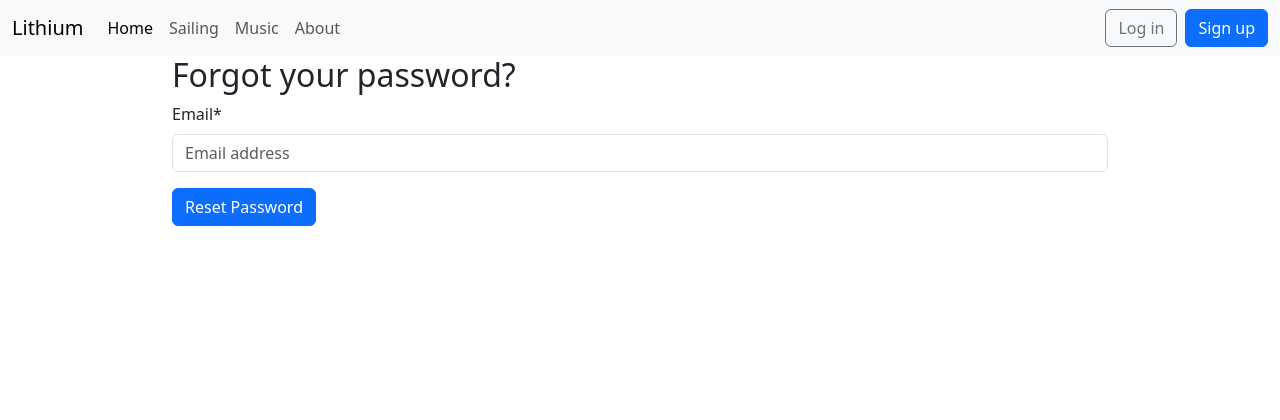
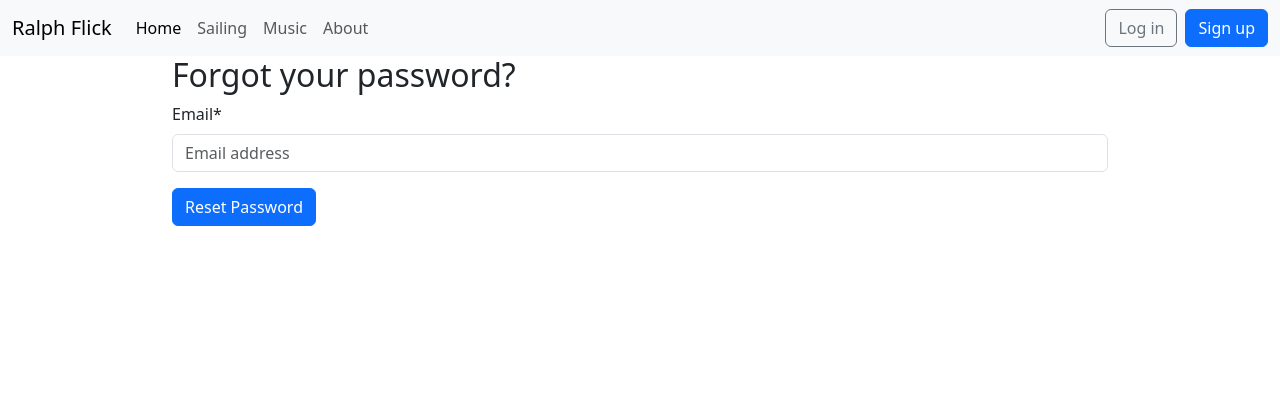
Before and after one commit to rwflick/personal-website, a Django app: page /accounts/password/reset/ in a window 1280 px wide. Shown: the top 420 px of the page. Run offline with Django 5.2, Linux system fonts and the light colour scheme; some libraries are stand-ins or nearby versions.

Commit message:
Fix Menu

```diff
--- a/templates/_base.html
+++ b/templates/_base.html
@@ -23,7 +23,7 @@
 <body>
   <nav class="navbar navbar-expand-lg bg-body-tertiary">
     <div class="container-fluid">
-      <a class="navbar-brand" href="{% url 'home' %}">Lithium</a>
+      <a class="navbar-brand" href="{% url 'home' %}">Ralph Flick</a>
       <button class="navbar-toggler" type="button" data-bs-toggle="collapse" data-bs-target="#navbarSupportedContent"
         aria-controls="navbarSupportedContent" aria-expanded="false" aria-label="Toggle navigation">
         <span class="navbar-toggler-icon"></span>
```
